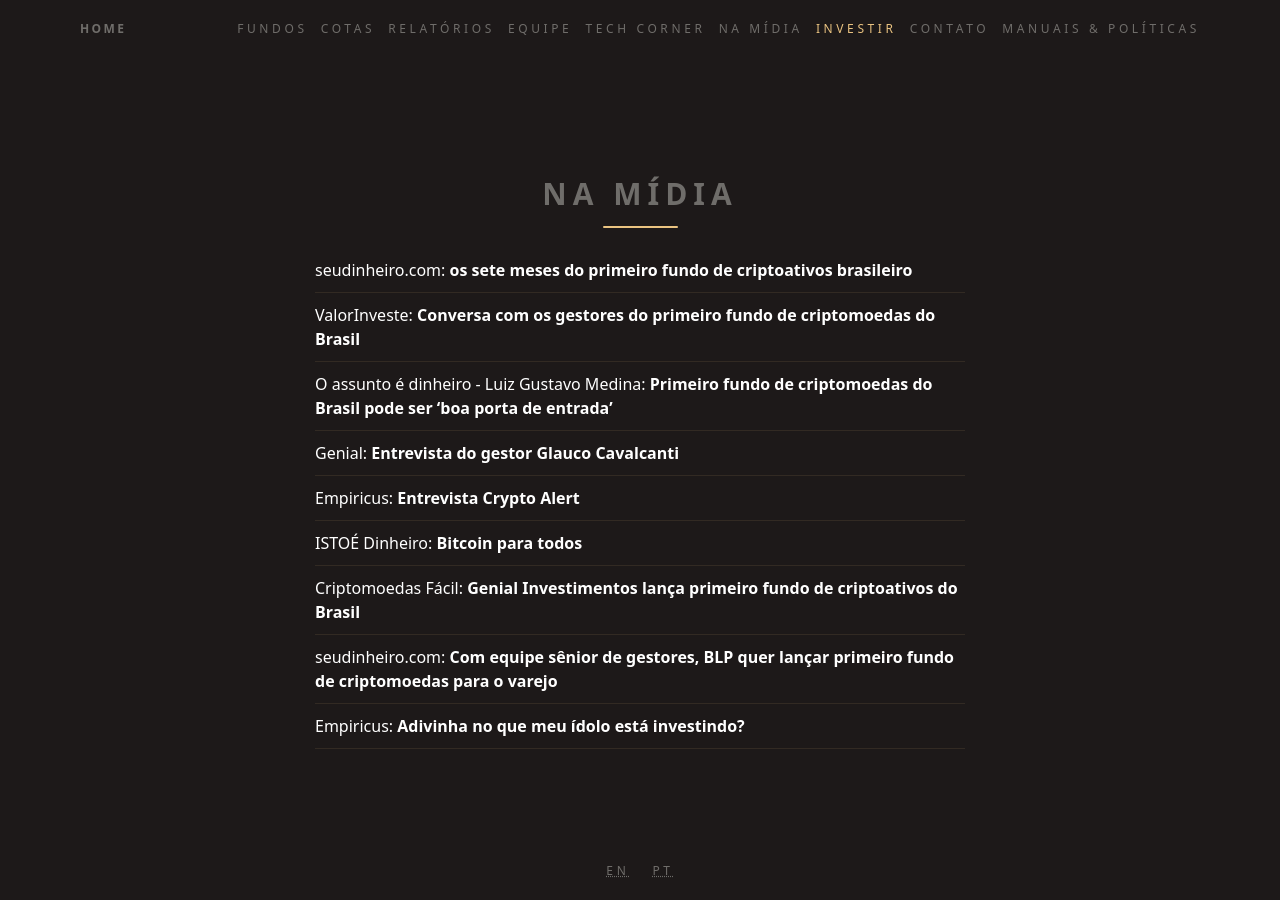
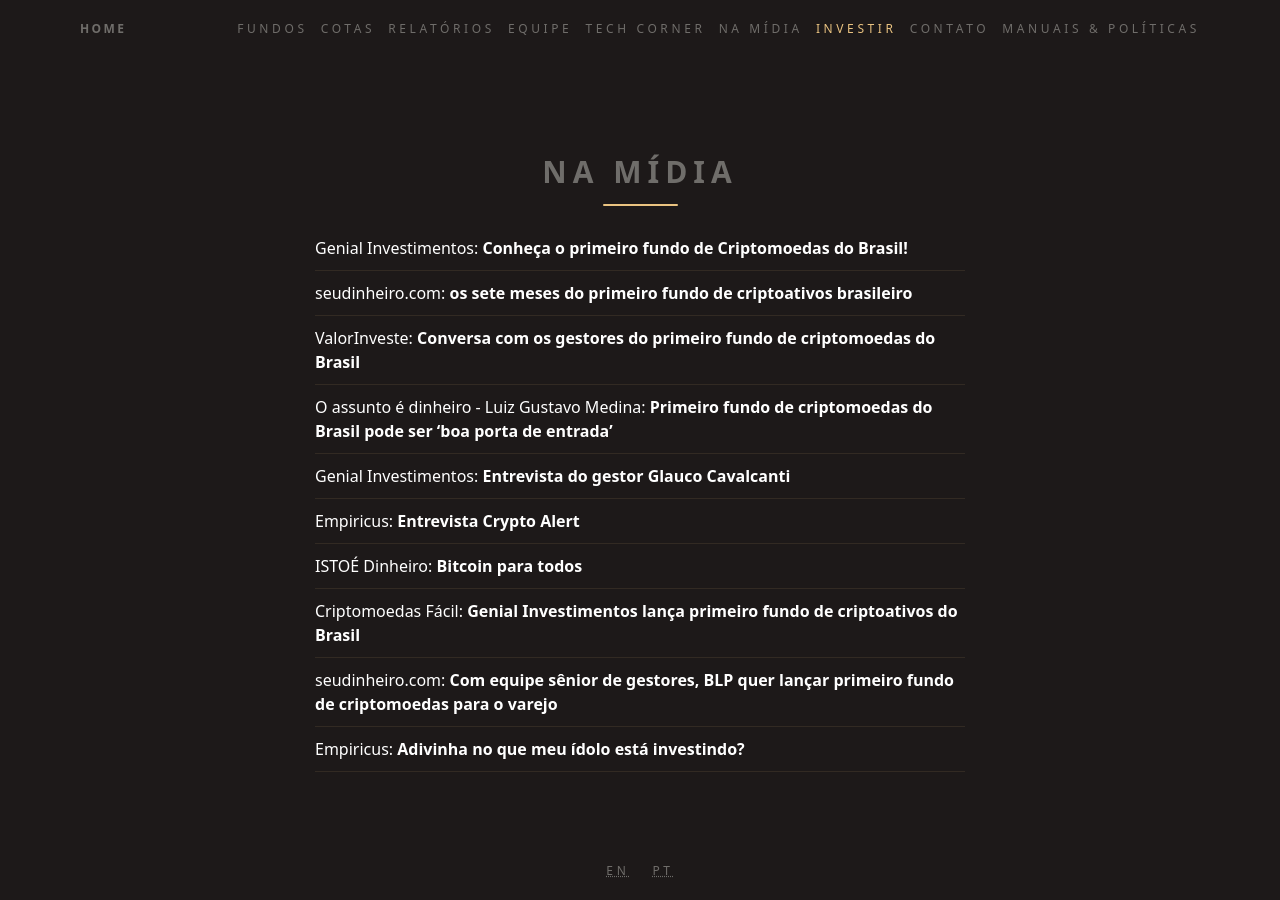
Before and after one commit to ateliedetemas/blpcrypto, a Jekyll site: the page built from _pages/na-midia.md, in a window 1280 px wide. Built offline with Jekyll 4.4.1, drawn with Linux system fonts in a browser that asks for light colours.

Commit message:
Update na-midia.md

```diff
--- a/_pages/na-midia.md
+++ b/_pages/na-midia.md
@@ -3,10 +3,11 @@ lang: pt
 layout: page
 title: Na Mídia
 ---
+| [Genial Investimentos: **Conheça o primeiro fundo de Criptomoedas do Brasil!**](https://www.youtube.com/watch?v=Fqo3gsqnnis&feature=youtu.be)
 | [seudinheiro.com: **os sete meses do primeiro fundo de criptoativos brasileiro**](https://www.seudinheiro.com/os-sete-meses-do-primeiro-fundo-de-criptoativos-brasileiro/)
 | [ValorInveste: **Conversa com os gestores do primeiro fundo de criptomoedas do Brasil**](https://valorinveste.globo.com/mercados/cripto/noticia/2019/05/23/primeiro-fundo-de-criptomoedas-do-brasil-sai-da-cratera-projeta-disparada-e-exige-sangue-frio.ghtml) |
 | [O assunto é dinheiro - Luiz Gustavo Medina: **Primeiro fundo de criptomoedas do Brasil pode ser 'boa porta de entrada'**](https://podcasts.apple.com/br/podcast/o-assunto-%C3%A9-dinheiro-luiz-gustavo-medina/id1024068395?l=en&i=1000439162762) |
-| [Genial: **Entrevista do gestor Glauco Cavalcanti**](https://youtu.be/pthPSUOD-rM) |
+| [Genial Investimentos: **Entrevista do gestor Glauco Cavalcanti**](https://youtu.be/pthPSUOD-rM) |
 | [Empiricus: **Entrevista Crypto Alert**](https://vimeo.com/empiricus/review/302353131/80d86c8389) |
 | [ISTOÉ Dinheiro: **Bitcoin para todos**](https://www.istoedinheiro.com.br/bitcoin-para-todos/#.W-4VGEU8w8I.whatsapp) |
 | [Criptomoedas Fácil: **Genial Investimentos lança primeiro fundo de criptoativos do Brasil**](https://www.criptomoedasfacil.com/genial-investimentos-lanca-primeiro-fundo-de-criptoativos-do-brasil/) |
```
